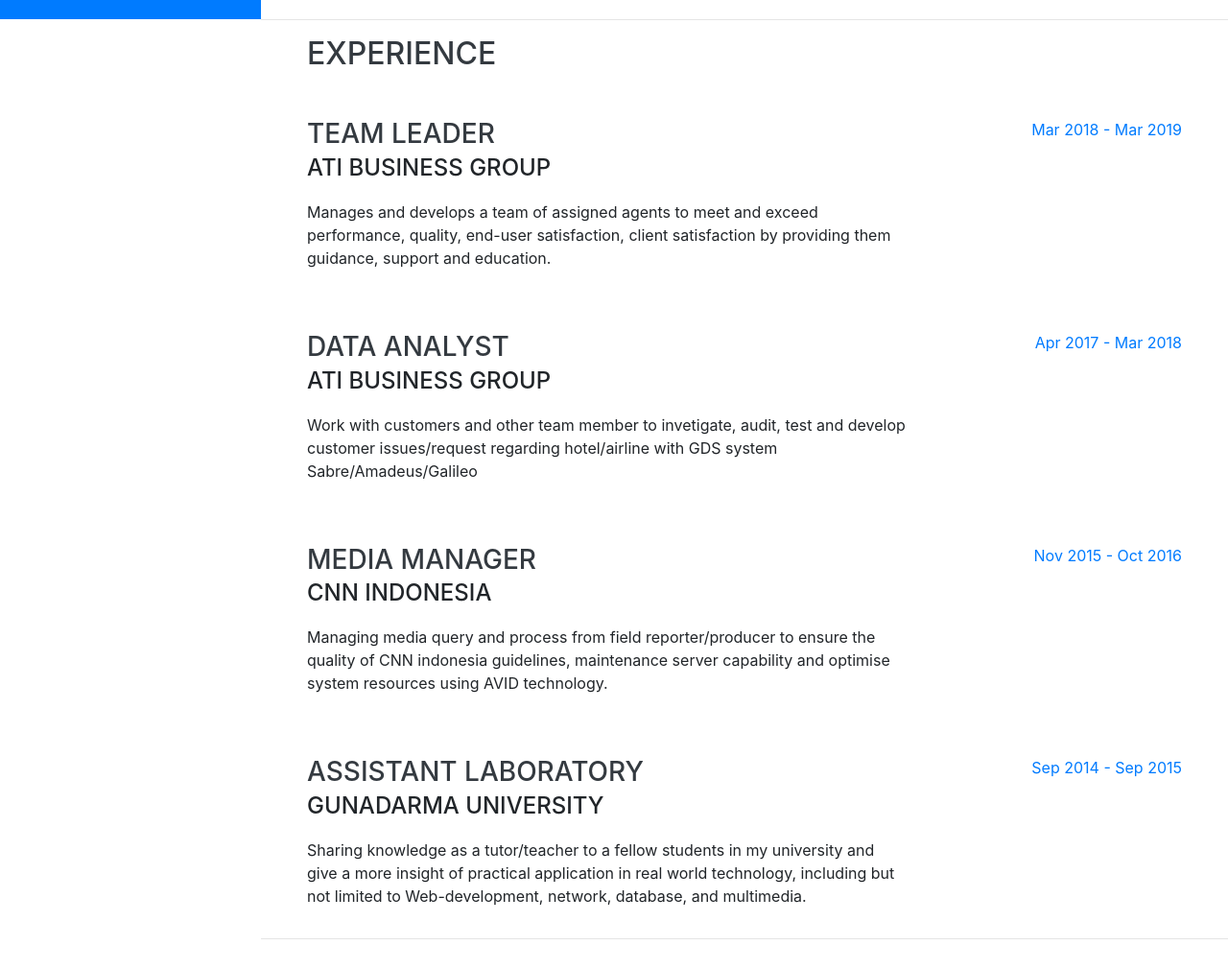
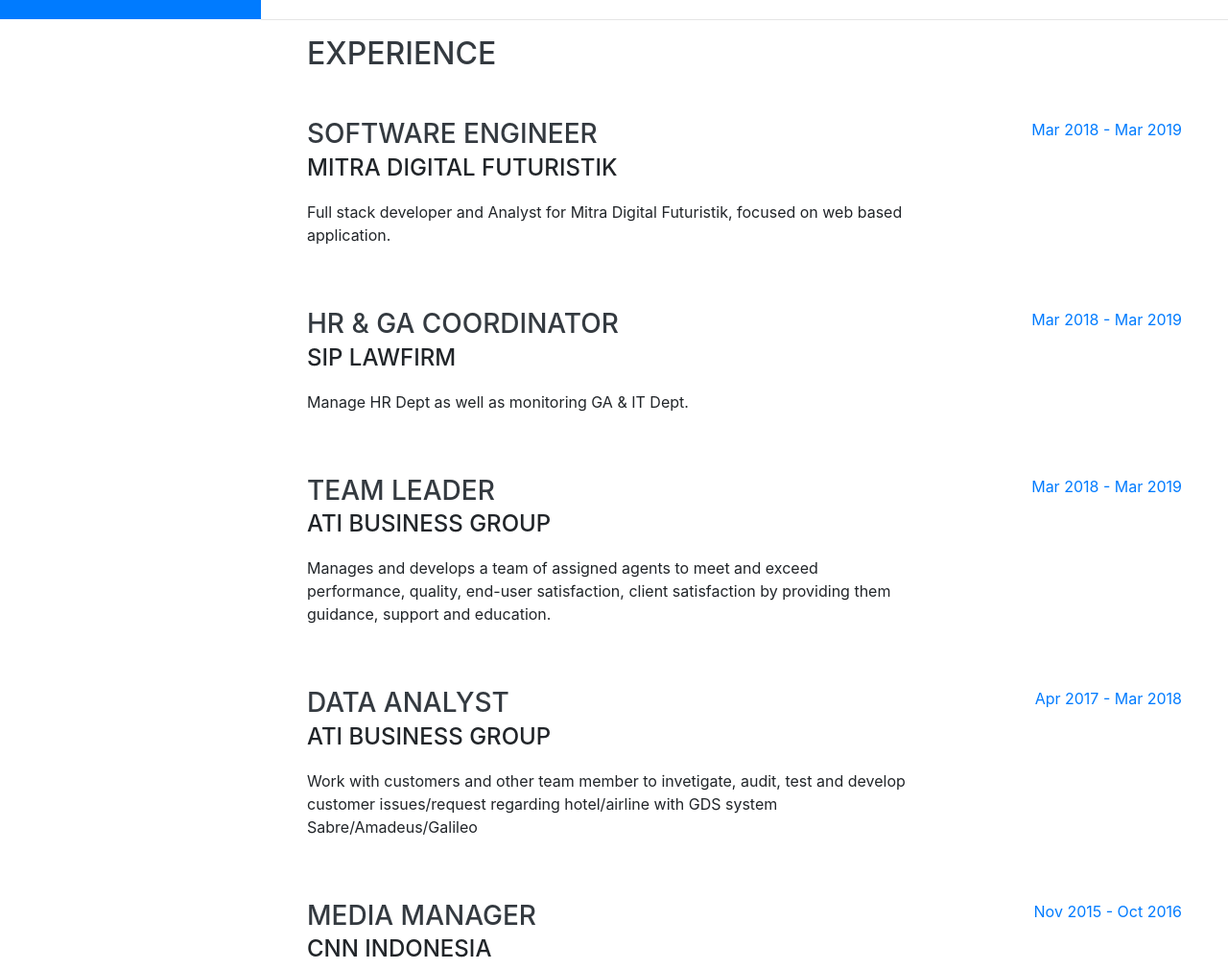
Before and after one commit to Erwinsulistiono/resume, a website with bundled scripts: page index.html in a window 1280 px wide. Shown: the part 780-1790 px from the top of the page at 96% size. Built offline with nearby package versions, Linux system fonts and the light colour scheme; a web font is replaced by a local one.

Commit message:
update experience as well as programming language

```diff
--- a/index.html
+++ b/index.html
@@ -90,6 +90,28 @@
 <section class="resume-section p-3 p-lg-5 d-flex justify-content-center" id="experience">
       <div class="w-100">
         <h2 class="mb-5">Experience</h2>
+
+        <div class="resume-item d-flex flex-column flex-md-row justify-content-between mb-5">
+          <div class="resume-content">
+            <h3 class="mb-0">Software Engineer</h3>
+            <div class="subheading mb-3">Mitra Digital Futuristik</div>
+            <p>Full stack developer and Analyst for Mitra Digital Futuristik, focused on web based application.</p>
+          </div>
+          <div class="resume-date text-md-right">
+            <span class="text-primary">Mar 2018 - Mar 2019</span>
+          </div>
+        </div>
+
+        <div class="resume-item d-flex flex-column flex-md-row justify-content-between mb-5">
+          <div class="resume-content">
+            <h3 class="mb-0">HR & GA Coordinator</h3>
+            <div class="subheading mb-3">SIP Lawfirm</div>
+            <p>Manage HR Dept as well as monitoring GA & IT Dept.</p>
+          </div>
+          <div class="resume-date text-md-right">
+            <span class="text-primary">Mar 2018 - Mar 2019</span>
+          </div>
+        </div>
 
         <div class="resume-item d-flex flex-column flex-md-row justify-content-between mb-5">
           <div class="resume-content">
@@ -190,6 +212,9 @@
         <div class="subheading mb-3">Programming Languages &amp; Tools</div>
         <ul class="list-inline dev-icons">
           <li class="list-inline-item">
+            <i class="fab fa-php"></i>
+          </li>
+          <li class="list-inline-item">
             <i class="fab fa-html5"></i>
           </li>
           <li class="list-inline-item">
```
